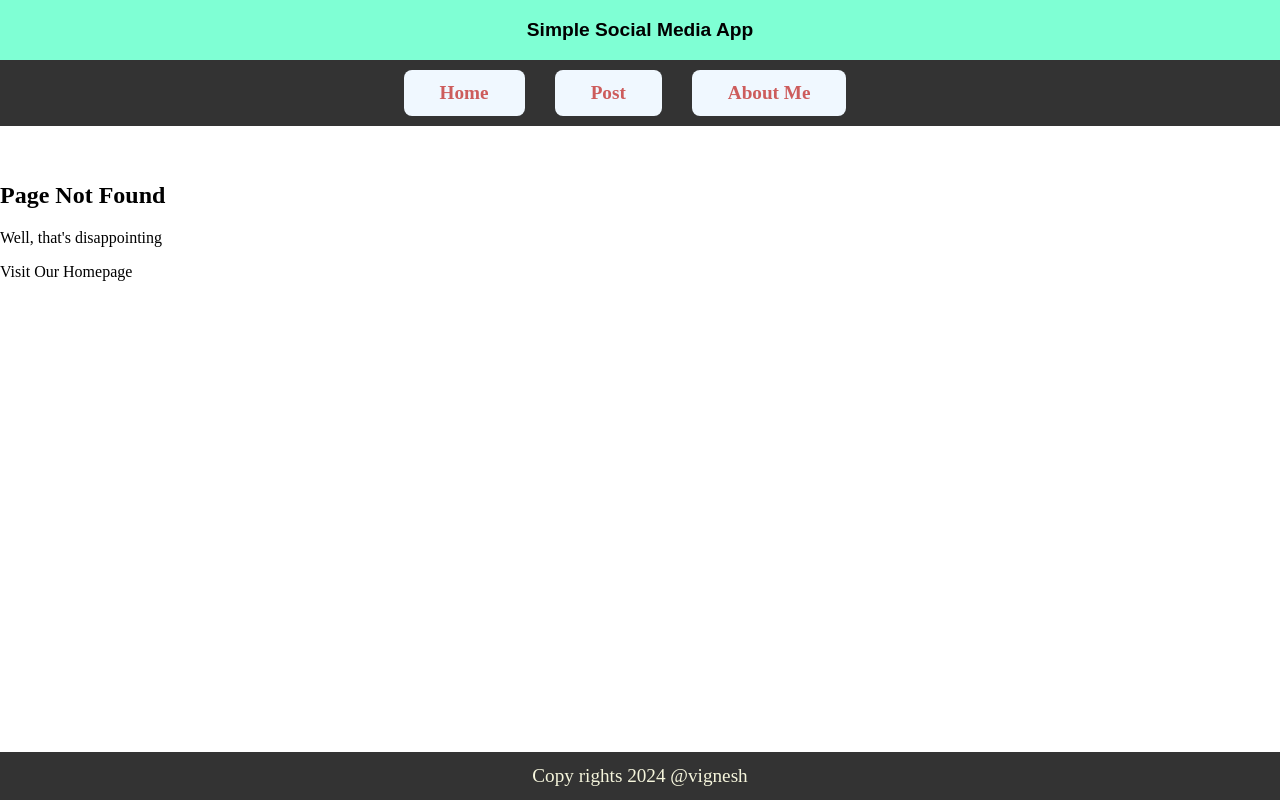
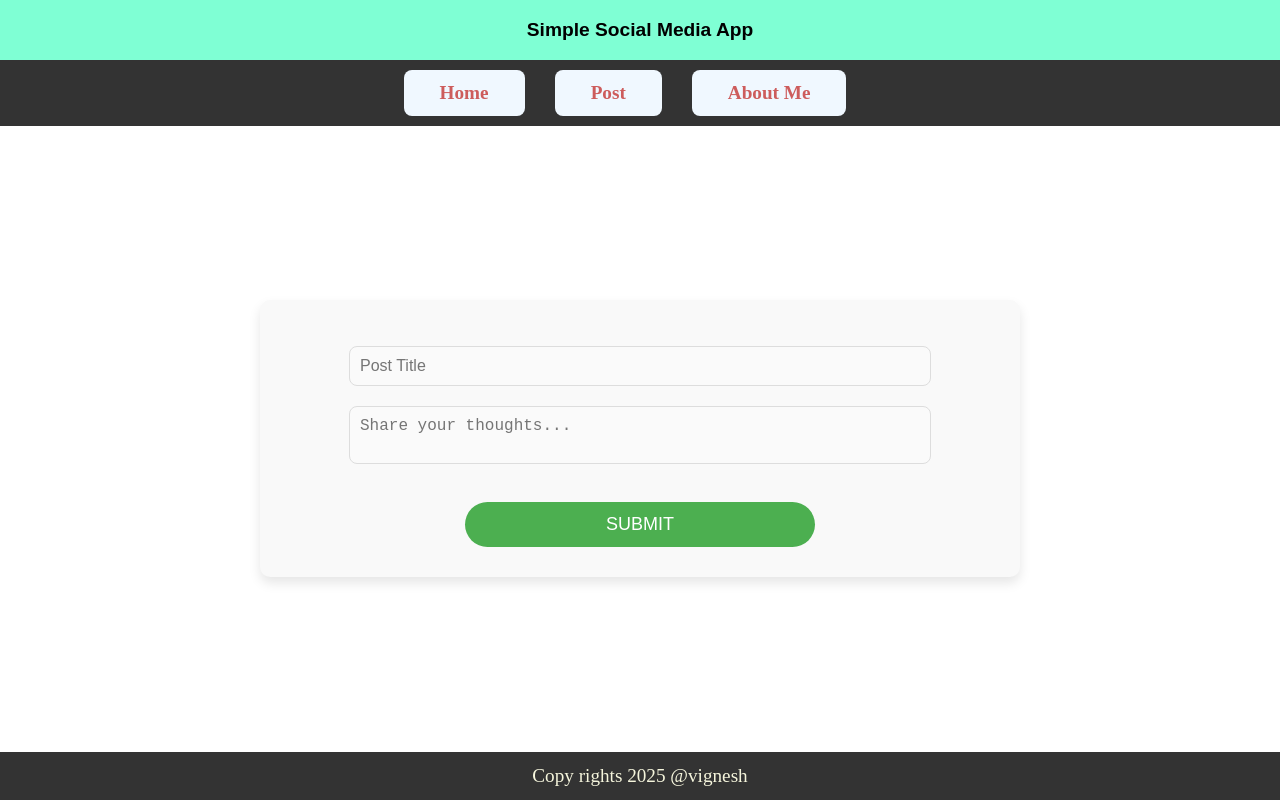
Before and after one commit to Mvignesh07/basic-social-media-app, a React (Create React App) app: page /basic-social-media-app/post/1/edit in a window 1280 px wide. Before the commit this address had no page. Built offline with nearby package versions, Linux system fonts and the light colour scheme.

Commit message:
fourth commit

```diff
--- a/src/App.js
+++ b/src/App.js
@@ -13,72 +13,99 @@ import { format } from 'date-fns';
 function App() {
   const [posts, setPosts] = useState([
     {
-      id : 1,
-      title : "My 1st Post",
-      date : "July 27, 2017",
-      body : "First day of College Life"
+      id: 1,
+      title: "My 1st Post",
+      date: "July 27, 2017",
+      body: "First day of College Life"
     },
     {
-      id : 2,
-      title : "My 2nd Post",
-      date : "March 17, 2019",
-      body : "Covid starting period"
+      id: 2,
+      title: "My 2nd Post",
+      date: "March 17, 2019",
+      body: "Covid starting period"
     },
     {
-      id : 3,
-      title : "My 3rd Post",
-      date : "Augest 31, 2021",
-      body : "Started new journey"
+      id: 3,
+      title: "My 3rd Post",
+      date: "August 31, 2021",
+      body: "Started new journey"
     }
-  ])
+  ]);
+
   const [search, setSearch] = useState("");
   const [searchResult, setSearchResult] = useState([]);
   const [postTitle, setPostTitle] = useState("");
   const [postBody, setPostBody] = useState("");
   const navigate = useNavigate();
-  const location = useLocation(); // Get the current location
+  const location = useLocation();
+  const [editPostId, setEditPostId] = useState(null);
+  const [editPostTitle, setEditPostTitle] = useState("");
+  const [editPostBody, setEditPostBody] = useState("");
 
-  useEffect(()=>{
-    const filteredResult = posts.filter((post)=>(
-      (post.body).toLowerCase().includes(search.toLowerCase()) ||
-      (post.title).toLowerCase().includes(search.toLowerCase())
-    ));
+  useEffect(() => {
+    const filteredResult = posts.filter((post) =>
+      post.body.toLowerCase().includes(search.toLowerCase()) ||
+      post.title.toLowerCase().includes(search.toLowerCase())
+    );
     setSearchResult(filteredResult.reverse());
-  }, [posts,search])
+  }, [posts, search]);
 
   const handleSubmit = (e) => {
     e.preventDefault();
     const id = posts.length ? posts[posts.length - 1].id + 1 : 1;
     const datetime = format(new Date(), 'MMMM dd, yyyy');
-    const newPost = {id, title : postTitle, date: datetime, body : postBody};
+    const newPost = { id, title: postTitle, date: datetime, body: postBody };
     const allPosts = [...posts, newPost];
     setPosts(allPosts);
     setPostTitle("");
     setPostBody("");
     navigate('/basic-social-media-app');
-  }
+  };
 
   const handleDelete = (id) => {
-  const psotList = posts.filter((post) => (
-    post.id !== id
-  ));
-  setPosts(psotList);
+    const postList = posts.filter((post) => post.id !== id);
+    setPosts(postList);
     navigate('/basic-social-media-app');
+  };
+
+  const handleEdit = (id) => {
+    const post = posts.find((post) => post.id === id);
+    if (post) {
+      setEditPostId(post.id);
+      setEditPostTitle(post.title);
+      setEditPostBody(post.body);
+      navigate(`/basic-social-media-app/post/${id}/edit`);
     }
+  };
+
+  const handleEditSubmit = (e) => {
+    e.preventDefault();
+    const datetime = format(new Date(), 'MMMM dd, yyyy');
+    const updatedPosts = posts.map((post) =>
+      post.id === editPostId
+        ? { ...post, title: editPostTitle, date: datetime, body: editPostBody }
+        : post
+    );
+    setPosts(updatedPosts);
+    setEditPostId(null);
+    setEditPostTitle("");
+    setEditPostBody("");
+    navigate('/basic-social-media-app');
+  };
 
   return (
     <div className="App">
-      <Header title="Simple Social Media App"/>
+      <Header title="Simple Social Media App" />
       <Nav
         search={search}
         setSearch={setSearch}
         showSearch={location.pathname === '/basic-social-media-app/' || location.pathname === '/basic-social-media-app'} // Show search only on Home
       />
 
-      <br></br><br></br>
+      <br /><br />
       <div className="main-content">
         <Routes>
-          <Route path='/basic-social-media-app' element={<Home posts={searchResult}/>} />
+          <Route path='/basic-social-media-app' element={<Home posts={searchResult} />} />
           <Route path='/basic-social-media-app/post'>
             <Route index element={
               <NewPost
@@ -87,10 +114,27 @@ const handleDelete = (id) => {
                 setPostTitle={setPostTitle}
                 postBody={postBody}
                 setPostBody={setPostBody}
-          />} />
-          <Route path=':id' element={<PostPage posts={posts} handleDelete={handleDelete}/>}/>
+              />
+            } />
+            <Route
+              path=':id'
+              element={<PostPage posts={posts} handleDelete={handleDelete} handleEdit={handleEdit} />}
+            />
+
+            <Route
+              path=':id/edit'
+              element={
+                <NewPost
+                  handleSubmit={handleEditSubmit}
+                  postTitle={editPostTitle}
+                  setPostTitle={setEditPostTitle}
+                  postBody={editPostBody}
+                  setPostBody={setEditPostBody}
+                />
+              }
+            />
           </Route>
-          <Route path='basic-social-media-app/about' element={<About />} />
+          <Route path='/basic-social-media-app/about' element={<About />} />
           <Route path='*' element={<Missing />} />
         </Routes>
       </div><br />
--- a/src/Footer.js
+++ b/src/Footer.js
@@ -3,7 +3,7 @@ import React from 'react'
 const Footer = () => {
   return (
     <footer className='footer'>
-        Copy rights 2024 @vignesh
+        Copy rights 2025 @vignesh
     </footer>
   )
 }
--- a/src/NewPost.js
+++ b/src/NewPost.js
@@ -5,24 +5,29 @@ const NewPost = ({
 }) => {
   return (
     <main className='NewPost'>
-        <marquee direction="right" height="100px"><h2 style={{color:"blue"}}>Post your content here!</h2></marquee>
+        <marquee direction="right" height="100px">
+            <h2 className="formTitle">
+                {postTitle ? "Edit your post here!" : "Create a new post here!"}
+            </h2>
+        </marquee>
+        <br />
         <form className='newPostForm' onSubmit={handleSubmit}>
-
             <input
                 id='postTitle'
                 type='text'
                 required
-                placeholder='Title'
+                placeholder='Post Title'
                 value={postTitle}
                 onChange={(e) => setPostTitle(e.target.value)}
-            /><br></br><br></br><br></br>
-
+                className="inputField"
+            />
             <textarea
                 id='postBody'
                 required
-                placeholder='Type your post...'
+                placeholder='Share your thoughts...'
                 value={postBody}
                 onChange={(e) => setPostBody(e.target.value)}
+                className="inputField"
             ></textarea><br></br>
             <button className='PostSubmitBtn' type='submit'>SUBMIT</button>
         </form>
@@ -30,4 +35,4 @@ const NewPost = ({
   )
 }
 
-export default NewPost
+export default NewPost;
--- a/src/PostPage.js
+++ b/src/PostPage.js
@@ -1,17 +1,22 @@
 import React from 'react'
 import { useParams } from 'react-router-dom';
 
-const PostPage = ({posts, handleDelete}) => {
+const PostPage = ({posts, handleDelete, handleEdit}) => {
     const {id} = useParams();
     const post = posts.find(post => (post.id).toString() === id);
     return (
         <main className='PostPage'>
+            <br />
             <article className='post'>
                 {post &&
                     <div className='PostPageContent'>
                         <h2 style={{color:"blue"}}>{post.title}</h2>
                         <p className='postDate'>{post.date}</p>
                         <p className='postBody'>{post.body}</p>
+                        <br />
+                        <button className='editPostBtn' onClick={()=>handleEdit(post.id)}>
+                            Edit Post
+                        </button>
                         <button className='deletePostBtn' onClick={()=>handleDelete(post.id)}>
                             Delete Post
                         </button>
--- a/src/index.css
+++ b/src/index.css
@@ -76,83 +76,6 @@ ul li:last-child {
   margin-right: 30px; /* Adds space after the last menu item */
 }
 
-/* Responsive Design */
-
-/* Large Screens (min-width: 740px) */
-@media screen and (min-width: 740px) {
-  ul {
-    gap: 30px; /* Increase spacing between menu items for larger screens */
-  }
-
-  li {
-    font-size: 120%; /* Increase font size for larger screens */
-    padding: 12px 20px; /* Adjust padding for larger screens */
-  }
-
-  #search {
-    width: 200px; /* Wider search box for larger screens */
-  }
-}
-
-/* Medium Screens (max-width: 740px and min-width: 500px) */
-@media screen and (max-width: 740px) and (min-width: 500px) {
-  ul {
-    gap: 20px; /* Increase spacing between menu items */
-  }
-
-  li {
-    font-size: 90%; /* Increase font size for menu items */
-    padding: 8px 12px; /* Add more padding for better spacing */
-  }
-
-  #search {
-    width: 150px; /* Increase width of the search box */
-    height: 30px; /* Slightly increase height of the search box */
-    font-size: 1rem; /* Ensure the text size inside the search box is appropriate */
-  }
-
-  .Nav {
-    padding: 15px 0; /* Add more padding for the navbar */
-  }
-}
-
-/* Small Screens (max-width: 500px) */
-@media screen and (max-width: 500px) {
-  .Nav {
-    flex-direction: column; /* Stack nav items vertically */
-    align-items: center; /* Center nav items */
-    justify-content: center; /* Center items along the cross axis */
-    width: 100%;
-  }
-
-  .searchForm {
-    width: 40%; /* Set search form width to 40% */
-    margin-bottom: 10px; /* Add space below search bar */
-    align-self: center; /* Align search bar to the center */
-  }
-
-  .Nav ul {
-    display: flex; /* Ensure menu items are horizontal */
-    justify-content: center; /* Center menu items horizontally */
-    gap: 20px; /* Add space between menu items */
-    width: 100%; /* Full width for alignment */
-    margin-left: 8%; /* Automatically adjust left and right margins for centering */
-    padding: 0; /* Remove any default padding */
-  }
-
-
-  li {
-    font-size: 75%; /* Smaller font size for small screens */
-    padding: 5px 8px; /* Reduced padding */
-    text-align: center; /* Ensure text is centered */
-  }
-
-  #search {
-    width: 100%; /* Full width for search box */
-    height: 24px; /* Adjust height for smaller screens */
-  }
-}
-
 /* Post Styles */
 .post {
   border: 2px solid #333; /* Lighter border with thinner width */
@@ -183,55 +106,76 @@ ul li:last-child {
   margin: 1rem 0; /* Add margin to the post body */
 }
 
-.newPostForm {
-  position: relative;
-  text-align: center;
-  font-size: 20px;
-  margin: 2rem; /* Add margin around the form */
+/* New Post Styles */
+.NewPost {
+  display: flex;
+  flex-direction: column;
+  align-items: center;
+  padding: 20px;
 }
 
-.newPostForm label {
-  margin: 0 0 2vh 0; /* Add margin to label */
+.formTitle {
+  color: #4CAF50; /* Green color */
+  font-size: 24px;
+  font-weight: bold;
+  font-family: 'Arial', sans-serif;
+  text-transform: uppercase;
+  letter-spacing: 2px;
 }
 
-.newPostForm input, textarea {
-  width: 75%; /* Set input width */
-  padding: 0.5rem 0.8rem; /* Add padding inside the inputs */
-  border: 0; /* Remove border */
-  border-radius: 5px; /* Rounded corners for input fields */
-  font-size: 20px; /* Set font size */
-  background-color: cornsilk; /* Set background color */
+.newPostForm {
+  background-color: #f9f9f9; /* Light background color */
+  padding: 30px; /* Increased padding for more space inside the form */
+  border-radius: 10px;
+  box-shadow: 0 6px 12px rgba(0, 0, 0, 0.1); /* Soft shadow */
+  width: 100%;
+  max-width: 700px; /* Increased max-width */
+  margin: 0 auto; /* Centers the form horizontally */
 }
 
-.newPostForm textarea {
-  height: 10vh; /* Set height of textarea */
-  margin-bottom: 5%; /* Add margin at the bottom */
+.inputField {
+  width: 80%; /* Reduced width of the input field */
+  padding: 10px;
+  margin: 0 auto 20px auto; /* Horizontally centers the input field and adds space below */
+  border-radius: 8px;
+  border: 1px solid #ddd; /* Light border color */
+  font-size: 16px;
+  background-color: #fafafa; /* Very light background for inputs */
+  display: block; /* Makes the input field a block-level element so it can be centered */
+  margin-top: 1rem;
+  resize: none;
 }
+
+.inputField:focus {
+  border-color: #4CAF50; /* Green border on focus */
+  outline: none; /* Remove outline */
+  box-shadow: 0 0 5px rgba(76, 175, 80, 0.5); /* Subtle green glow */
+}
+
 
 /* Submit Button */
 .PostSubmitBtn {
-  color: white; /* White text color */
-  cursor: pointer; /* Pointer cursor on hover */
-  border: none; /* Remove border */
-  padding: 12px 24px; /* Padding for button */
-  background-color: #4CAF50; /* Green button background */
-  text-align: center; /* Center text inside button */
-  display: inline-block; /* Inline-block display for the button */
-  font-size: 16px; /* Set font size */
-  border-radius: 30px; /* Rounded corners for button */
-  box-shadow: 0 4px 6px rgba(0, 0, 0, 0.1); /* Add subtle shadow */
-  transition: all 0.3s ease; /* Smooth transition on hover */
+  color: white;
+  background-color: #4CAF50; /* Green background */
+  font-size: 18px;
+  padding: 12px 24px;
+  border: none;
+  border-radius: 30px;
+  cursor: pointer;
+  transition: all 0.3s ease;
+  width: 50%;
+  margin: 0 auto; /* Center the button */
+  display: block; /* Allow centering with margin */
 }
 
 .PostSubmitBtn:hover {
   background-color: #45a049; /* Darker green on hover */
-  box-shadow: 0 6px 8px rgba(0, 0, 0, 0.15); /* More pronounced shadow */
-  transform: translateY(-2px); /* Slight lift effect */
+  transform: translateY(-2px); /* Lift effect */
 }
 
 .PostSubmitBtn:active {
   background-color: #3e8e41; /* Even darker green on click */
-  transform: translateY(2px); /* Subtle press effect */
+  transform: translateY(2px); /* Press effect */
 }
 
 /* Delete Button */
@@ -250,6 +194,10 @@ ul li:last-child {
   margin: 0 auto; /* Center the button */
   display: block; /* Allow centering with margin */
   margin-bottom: 1rem; /* Add margin below the button */
+  width: 200px; /* Set fixed width */
+  text-overflow: ellipsis; /* Handle overflow text */
+  white-space: nowrap; /* Prevent wrapping of text */
+  overflow: hidden; /* Hide overflow text */
 }
 
 .deletePostBtn:hover {
@@ -260,6 +208,39 @@ ul li:last-child {
 
 .deletePostBtn:active {
   background-color: #c62828; /* Even darker red on click */
+  transform: translateY(2px); /* Subtle press effect */
+}
+
+/* Edit Button */
+.editPostBtn {
+  color: white; /* White text color */
+  cursor: pointer; /* Pointer cursor on hover */
+  border: none; /* Remove border */
+  padding: 12px 24px; /* Padding for button */
+  background-color: #007bff; /* Red button background */
+  text-align: center; /* Center text inside button */
+  display: inline-block; /* Inline-block display for the button */
+  font-size: 16px; /* Set font size */
+  border-radius: 30px; /* Rounded corners for button */
+  box-shadow: 0 4px 6px rgba(0, 0, 0, 0.1); /* Add subtle shadow */
+  transition: all 0.3s ease; /* Smooth transition on hover */
+  margin: 0 auto; /* Center the button */
+  display: block; /* Allow centering with margin */
+  margin-bottom: 1rem; /* Add margin below the button */
+  width: 200px; /* Set fixed width */
+  text-overflow: ellipsis; /* Handle overflow text */
+  white-space: nowrap; /* Prevent wrapping of text */
+  overflow: hidden; /* Hide overflow text */
+}
+
+.editPostBtn:hover {
+  background-color: #007bff; /* Darker red on hover */
+  box-shadow: 0 6px 8px rgba(0, 0, 0, 0.15); /* More pronounced shadow */
+  transform: translateY(-2px); /* Slight lift effect */
+}
+
+.editPostBtn:active {
+  background-color: #007bff; /* Even darker red on click */
   transform: translateY(2px); /* Subtle press effect */
 }
 
@@ -299,3 +280,116 @@ ul li:last-child {
 .About br {
   margin-top: 1rem; /* Add space after line breaks */
 }
+
+/* Responsive Design */
+
+/* Large Screens (min-width: 740px) */
+@media screen and (min-width: 1011px) {
+  ul {
+    gap: 30px; /* Increase spacing between menu items for larger screens */
+  }
+
+  li {
+    font-size: 120%; /* Increase font size for larger screens */
+    padding: 12px 20px; /* Adjust padding for larger screens */
+  }
+
+  #search {
+    width: 200px; /* Wider search box for larger screens */
+  }
+}
+
+/* Medium Screens (max-width: 740px and min-width: 500px) */
+@media screen and (max-width: 1010px) and (min-width: 601px) {
+  ul {
+    gap: 20px; /* Increase spacing between menu items */
+  }
+
+  li {
+    font-size: 90%; /* Increase font size for menu items */
+    padding: 8px 12px; /* Add more padding for better spacing */
+  }
+
+  #search {
+    width: 150px; /* Increase width of the search box */
+    height: 30px; /* Slightly increase height of the search box */
+    font-size: 1rem; /* Ensure the text size inside the search box is appropriate */
+  }
+
+  .Nav {
+    padding: 15px 0; /* Add more padding for the navbar */
+  }
+
+  .newPostForm {
+    max-width: 90%; /* Reduce the max-width of the form */
+    padding: 15px; /* Reduce padding for smaller screens */
+  }
+
+}
+
+/* Small Screens (max-width: 500px) */
+@media screen and (max-width: 600px) {
+  .Nav {
+    flex-direction: column; /* Stack nav items vertically */
+    align-items: center; /* Center nav items */
+    justify-content: center; /* Center items along the cross axis */
+    width: 100%;
+  }
+
+  .searchForm {
+    width: 40%; /* Set search form width to 40% */
+    margin-bottom: 10px; /* Add space below search bar */
+    align-self: center; /* Align search bar to the center */
+  }
+
+  .Nav ul {
+    display: flex; /* Ensure menu items are horizontal */
+    justify-content: center; /* Center menu items horizontally */
+    gap: 20px; /* Add space between menu items */
+    width: 100%; /* Full width for alignment */
+    margin-left: 8%; /* Automatically adjust left and right margins for centering */
+    padding: 0; /* Remove any default padding */
+  }
+
+  li {
+    font-size: 75%; /* Smaller font size for small screens */
+    padding: 5px 8px; /* Reduced padding */
+    text-align: center; /* Ensure text is centered */
+  }
+
+  #search {
+    width: 100%; /* Full width for search box */
+    height: 24px; /* Adjust height for smaller screens */
+  }
+
+  /* Add space between the submit button and post title */
+  .newPostForm {
+    max-width: 90%; /* Further reduce max-width */
+    padding: 10px; /* Smaller padding for small screens */
+    margin-bottom: 15px; /* Add space below the form */
+  }
+
+  .PostSubmitBtn {
+    font-size: 16px; /* Reduce font size of the button */
+    padding: 10px 20px; /* Adjust button padding */
+    margin-bottom: 10px; /* Add space below submit button */
+  }
+
+  .inputField {
+    font-size: 14px; /* Reduce font size for smaller screens */
+    padding: 8px; /* Adjust input field padding */
+  }
+
+  marquee .formTitle {
+    font-size: 14px;  /* Adjust the size of the text in the marquee */
+  }
+
+  .editPostBtn{
+    width: 50%;
+  }
+
+  .deletePostBtn{
+    width: 50%;
+  }
+
+}
```
Lines whose indentation alone changed are shown as unchanged.
